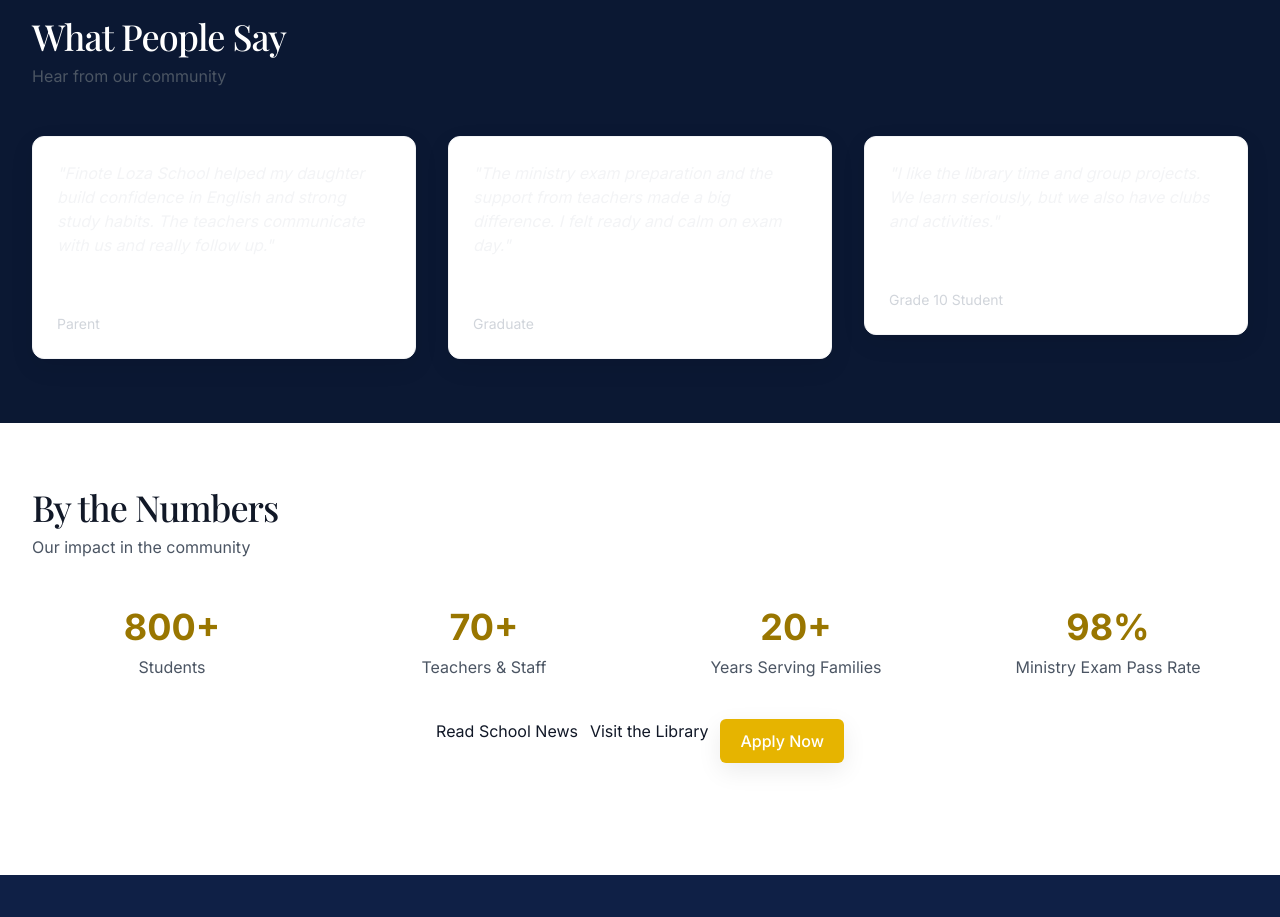
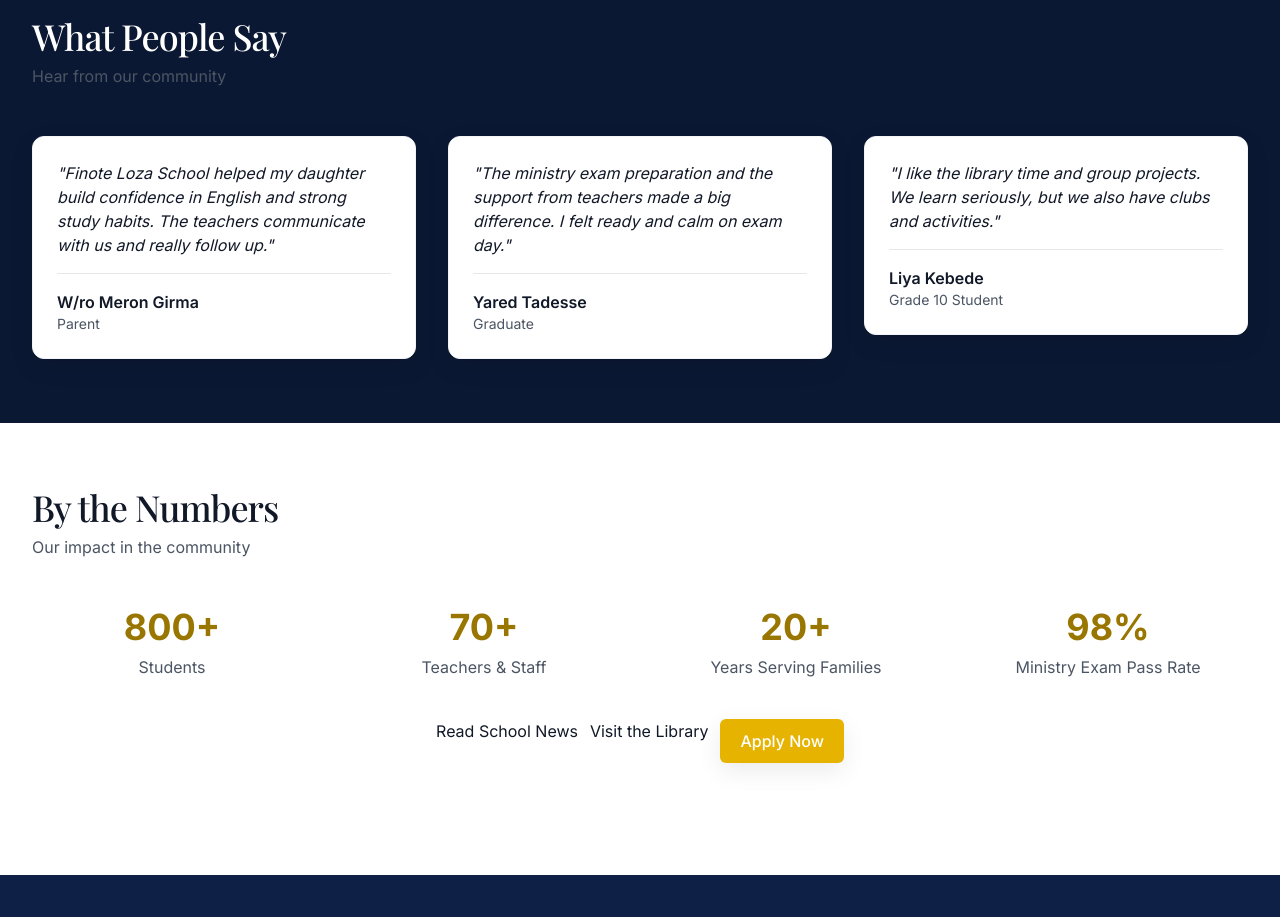
Before and after one commit to daveonthetrack/Finote-Loza-School-Website, a Next.js app: page /about in a window 1280 px wide. Shown: the part 2400-3317 px from the top of the page. Built offline with nearby package versions, Linux system fonts and the light colour scheme; no server answers; the database is empty.

Commit message:
About: make testimonial card text black

```diff
--- a/pages/about.js
+++ b/pages/about.js
@@ -191,11 +191,11 @@
           <div className="mt-12 grid md:grid-cols-3 gap-8">
             {testimonials.map((testimonial, idx) => (
               <Reveal key={testimonial.author} delay={idx * 150}>
-                <div className="card p-6 bg-white/10 backdrop-blur-sm">
-                  <p className="text-gray-100 italic mb-4">"{testimonial.quote}"</p>
-                  <div className="border-t border-white/20 pt-4">
-                    <p className="font-semibold">{testimonial.author}</p>
-                    <p className="text-sm text-gray-300">{testimonial.role}</p>
+                <div className="card p-6 bg-white border border-white/10 shadow-soft">
+                  <p className="text-gray-900 italic mb-4">"{testimonial.quote}"</p>
+                  <div className="border-t border-gray-200 pt-4">
+                    <p className="font-semibold text-gray-900">{testimonial.author}</p>
+                    <p className="text-sm text-gray-600">{testimonial.role}</p>
                   </div>
                 </div>
               </Reveal>
```
